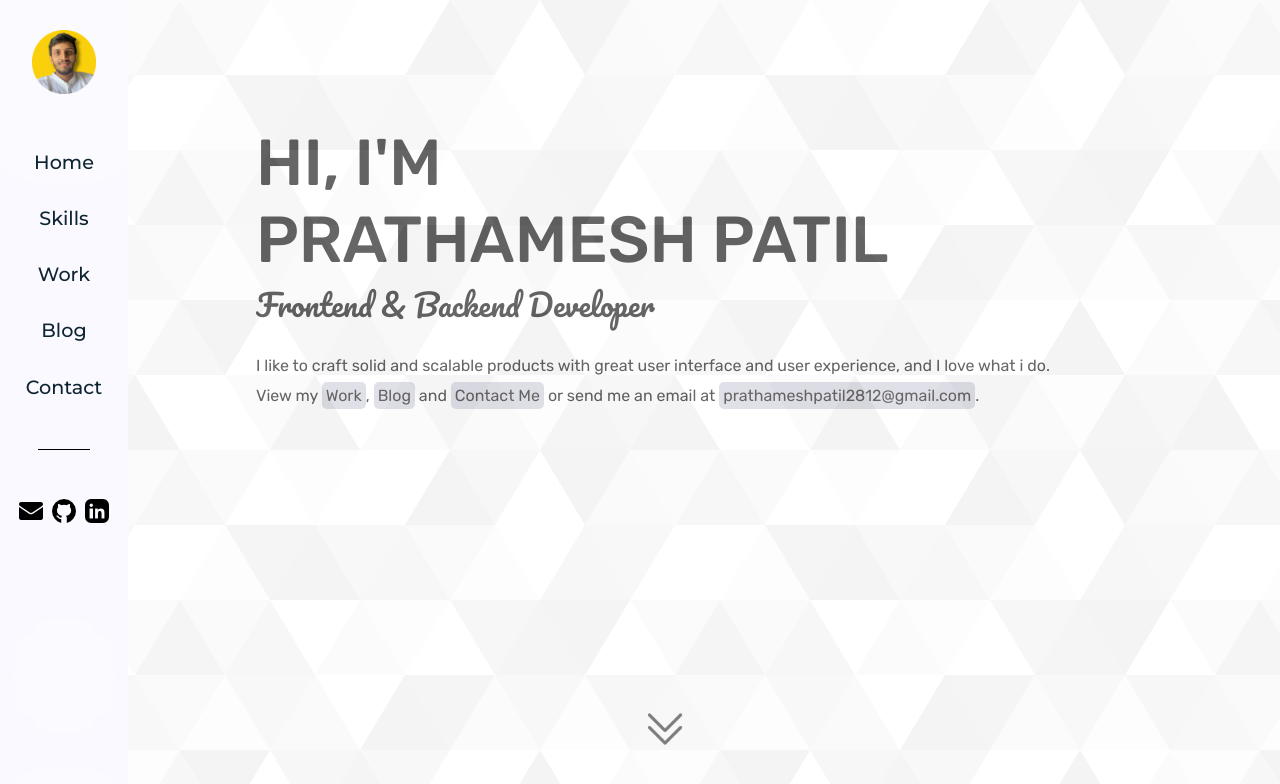
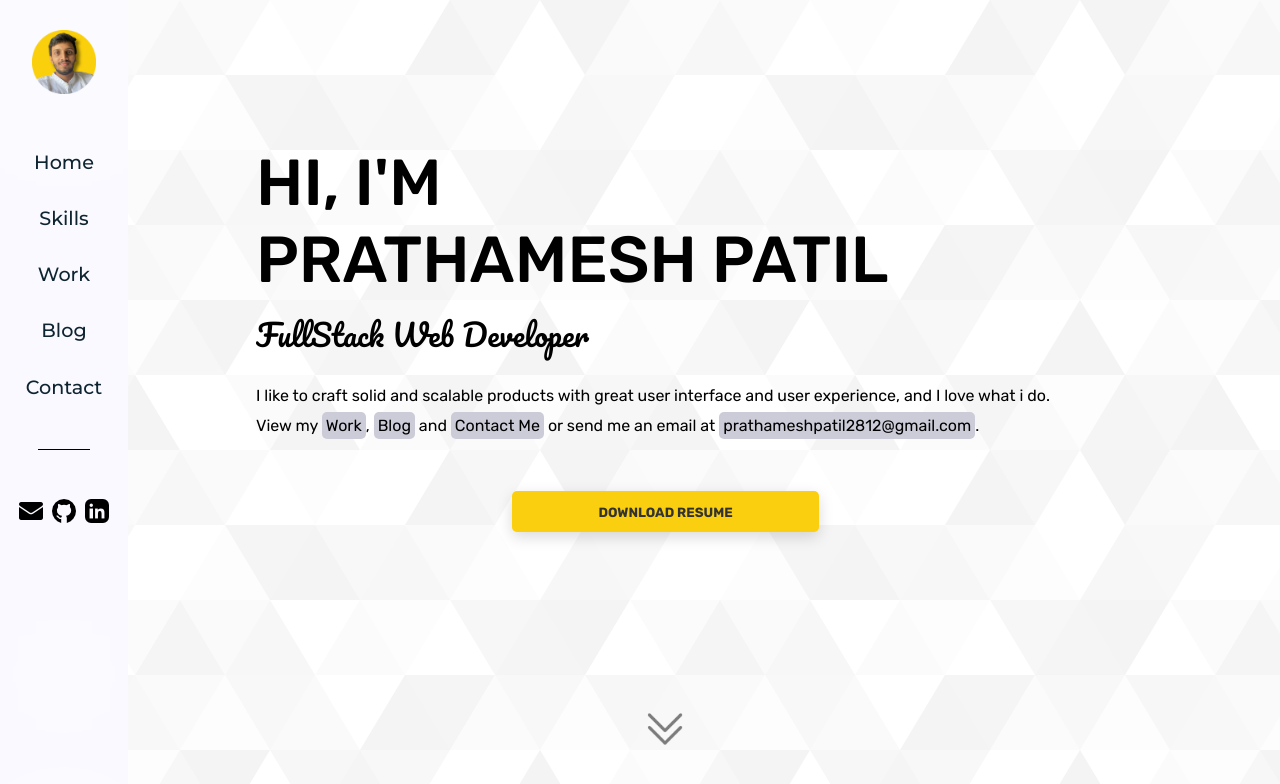
Before and after one commit to Prathameshp98/PORTFOLIO, a React (Create React App) app: page / in a window 1280 px wide. Shown: the top 784 px of the page. Built offline with nearby package versions, Linux system fonts and the light colour scheme.

Commit message:
setting up default template

```diff
--- a/public/index.html
+++ b/public/index.html
@@ -2,13 +2,13 @@
 <html lang="en">
   <head>
     <meta charset="utf-8" />
-    <link rel="shortcut icon" type=“image/x-icon” href="/favicon.ico" />
     <meta name="viewport" content="width=device-width, initial-scale=1" />
     <meta name="theme-color" content="#000000" />
     <meta
-      name="description"
-      content="Web site created using create-react-app"
+    name="description"
+    content="Web site created using create-react-app"
     />
+    <link rel="shortcut icon" type=“image/x-icon” href="/favicon.ico" />
     <title>Prathamesh Patil</title>
   </head>
   <body>
--- a/src/App.module.scss
+++ b/src/App.module.scss
@@ -1,6 +1,6 @@
 .common_background {
-  position: absolute;
-  height: 120vh;
+  position: relative;
+  height: 100vh;
   width: 140%;
   opacity: 0.4;
 }
--- a/src/Components/Blog/BlogMain.js
+++ b/src/Components/Blog/BlogMain.js
@@ -5,7 +5,7 @@ import React from "react";
 const BlogMain = () => {
     return (
         <React.Fragment>
-
+            blog
         </React.Fragment>
     );
 }
--- a/src/Components/Home/HomeMain.js
+++ b/src/Components/Home/HomeMain.js
@@ -7,12 +7,13 @@ const HomeMain = () => {
         <React.Fragment>
             <div className={styles.home} >
                 <h1 className={styles.heading} >HI, I'M <br/> PRATHAMESH PATIL</h1>
-                <h3 className={styles.sub_heading} >Frontend & Backend Developer</h3>
+                <h3 className={styles.sub_heading} >FullStack Web Developer</h3>
                 <p className={styles.description} >
                     I like to craft solid and scalable products with great user interface and user experience, and I love what i do.
                     <br />
                     View my <span className={styles.highlight}>Work</span>, <span className={styles.highlight}>Blog</span> and <span className={styles.highlight}>Contact Me</span> or send me an email at <span className={styles.highlight}>prathameshpatil2812@gmail.com</span>.
                 </p>
+                <button className={styles.button}>Download Resume</button>
             </div>
         </React.Fragment>
     );
--- a/src/Components/Home/HomeMain.module.scss
+++ b/src/Components/Home/HomeMain.module.scss
@@ -5,30 +5,36 @@ $font_heading: 'Rubik', serif;
 $font_sub_heading: 'Pacifico', serif;
 
 .home {
+    position: absolute;
+    top: 10%;
     width: 90%;
     margin: 25% 5% 0 5%;
 }
 
 .home .heading {
     font-family: $font_heading;
-    font-size: 35px;
+    text-align: center;
+    font-size: 30px;
     font-weight: 500;
     color: black;
 }
 
 .home .sub_heading {
+    text-align: center;
     font-family: $font_sub_heading;
-    font-size: 24px;
+    margin-top: 10px;
+    font-size: 20px;
     font-weight: 300;
 }
 
 .home .description {
     width: 90%;
-    text-align: start;
-    margin-top: 30px;
+    text-align: justify;
+    margin: 30px 0 0 20px;
     font-family: $font_heading;
     font-weight: 400;
     line-height: 28px;
+
 }
 
 .home .description .highlight {
@@ -37,22 +43,63 @@ $font_sub_heading: 'Pacifico', serif;
     padding: 4px;
 }
 
+.button {
+    display: inline-block;
+    width: 70%;
+    margin: 50px 15%;
+    padding: 14px 0 12px;
+    background-color: #facf0f;
+    color: #333;
+    font-family: $font_heading;
+    font-weight: 700;
+    text-transform: uppercase;
+    border: none;
+    border-radius: 5px;
+    box-shadow: 0 5px 15px 0 rgb(0 0 0 / 15%);
+    cursor: pointer;
+}
+
+.button:hover {
+    -webkit-animation: mover 1s alternate;
+    animation: mover 1s alternate;
+}
+
+@-webkit-keyframes mover {
+    0% { transform: translateY(0); }
+    50% { transform: translateY(-3px); }
+    100% { transform: translateY(0); }
+}
+@keyframes mover {
+    0% { transform: translateY(0); }
+    50% { transform: translateY(-3px); }
+    100% { transform: translateY(0); }
+}
+
 @media (min-width: 540px) {
 
     .home {
         width: 75%;
         margin: 5% 0 0 25%;
+        text-align: left;
     }
     .home .heading {
         font-size: 45px;
+        text-align: left;
     }
     .home .sub_heading {
         font-size: 28px;
+        text-align: left;
     }
     .home .description {
         width: 80%;
-        margin-top: 20px;
+        margin: 20px 0 0 0;
         line-height: 30px;
+        text-align: left;
+    }
+    .button {
+        width: 40%;
+        margin: 50px 20%;
+        padding: 14px 0 12px;
     }
 
 }
@@ -65,14 +112,22 @@ $font_sub_heading: 'Pacifico', serif;
     }
     .home .heading {
         font-size: 65px;
+        text-align: left;
     }
     .home .sub_heading {
         font-size: 30px;
+        text-align: left;
     }
     .home .description {
         width: 80%;
-        margin-top: 20px;
+        margin: 20px 0 0 0;
         line-height: 30px;
+        text-align: left;
+    }
+    .button {
+        width: 30%;
+        margin: 50px 25%;
+        padding: 14px 0 12px;
     }
 
 }
--- a/src/Components/Sidebar/SidebarMain.module.scss
+++ b/src/Components/Sidebar/SidebarMain.module.scss
@@ -13,7 +13,8 @@ $font: 'Montserrat', serif;
   }
 
   .navbar {
-    z-index: 10;
+    position: absolute;
+    top: 0;
     width: 100%;
   }
 
```
Also changed, not shown: src/Components/Contact/ContactMain.js (+12 -0 lines), src/Components/Skills/SkillsMain.js (+11 -0 lines), src/Components/Work/WorkMain.js (+13 -0 lines).
